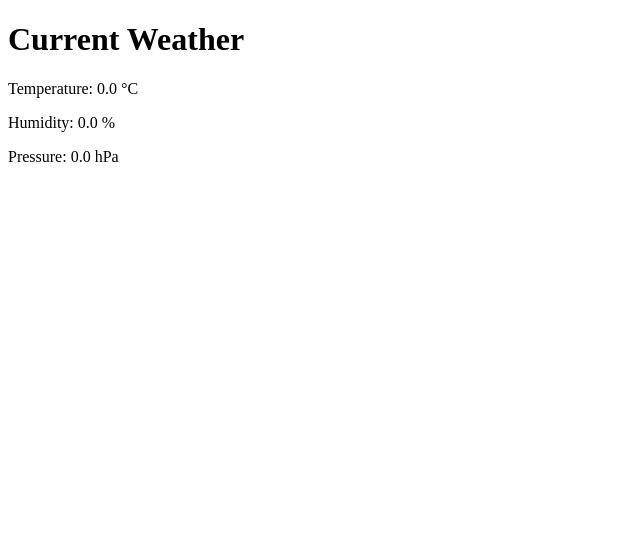
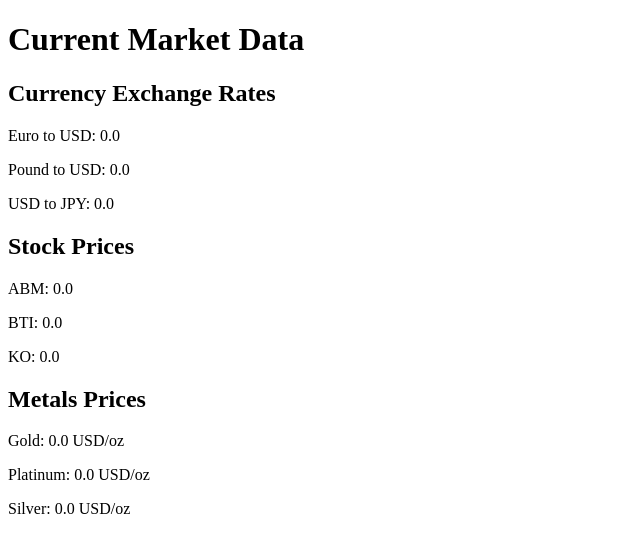
Before and after one commit to m-sekret/MB311-Exchange, a Flask app: page / in a window 1280 px wide. Shown: the top 553 px of the page, without its empty margins (0-640 px from the left). Run offline with Flask 3, Linux system fonts and the light colour scheme.

Commit message:
index.html

```diff
--- a/templates/index.html
+++ b/templates/index.html
@@ -2,28 +2,53 @@
 <html lang="en">
 <head>
         <meta charset="UTF-8">
-		<meta name="viewport" content="width=device-width,
-					initial-scale=1.0">
-		<title>Current Weather</title>
+        <meta name="viewport" content="width=device-width, initial-scale=1.0">
+        <title>Current Market Data</title>
 </head>
 <body>
-		<h1>Current Weather</h1>
-		<p>Temperature: <span id="temperature">0.0</span> °C</p>
-		<p>Humidity: <span id="humidity">0.0</span> %</p>
-		<p>Pressure: <span id="pressure">0.0</span> hPa</p>
+        <h1>Current Market Data</h1>
+
+        <!-- Валютні курси -->
+        <h2>Currency Exchange Rates</h2>
+        <p>Euro to USD: <span id="euro_to_usd">0.0</span></p>
+        <p>Pound to USD: <span id="pound_to_usd">0.0</span></p>
+        <p>USD to JPY: <span id="usd_to_jpy">0.0</span></p>
+
+        <!-- Акції -->
+        <h2>Stock Prices</h2>
+        <p>ABM: <span id="ABM">0.0</span></p>
+        <p>BTI: <span id="BTI">0.0</span></p>
+        <p>KO: <span id="KO">0.0</span></p>
+
+        <!-- Метали -->
+        <h2>Metals Prices</h2>
+        <p>Gold: <span id="Gold">0.0</span> USD/oz</p>
+        <p>Platinum: <span id="Platinum">0.0</span> USD/oz</p>
+        <p>Silver: <span id="Silver">0.0</span> USD/oz</p>
+
         <script>
-			async function fetchWeather() {
-				const response = await fetch('/current_weather');
+                async function fetchMarketData() {
+                        const response = await fetch('/current_market_data');  // Звертаємось до API з біржовими даними
                         const data = await response.json();
-				document.getElementById('temperature').textContent =
-					data.temperature;
-				document.getElementById('humidity').textContent =
-					data.humidity;
-				document.getElementById('pressure').textContent =
-					data.pressure;
+
+
+                        document.getElementById('euro_to_usd').textContent = data.euro_to_usd;
+                        document.getElementById('pound_to_usd').textContent = data.pound_to_usd;
+                        document.getElementById('usd_to_jpy').textContent = data.usd_to_jpy;
+
+
+                        document.getElementById('ABM').textContent = data.abm;
+                        document.getElementById('BTI').textContent = data.bti;
+                        document.getElementById('KO').textContent = data.ko;
+
+
+                        document.getElementById('Gold').textContent = data.gold;
+                        document.getElementById('Platinum').textContent = data.platinum;
+                        document.getElementById('Silver').textContent = data.silver;
                 }
-			setInterval(fetchWeather, 5000); // Оновлюємо кожні 5 секунд
-			fetchWeather();
+
+                setInterval(fetchMarketData, 5000);
+                fetchMarketData();
         </script>
 </body>
 </html>
```
Lines whose indentation alone changed are shown as unchanged.
